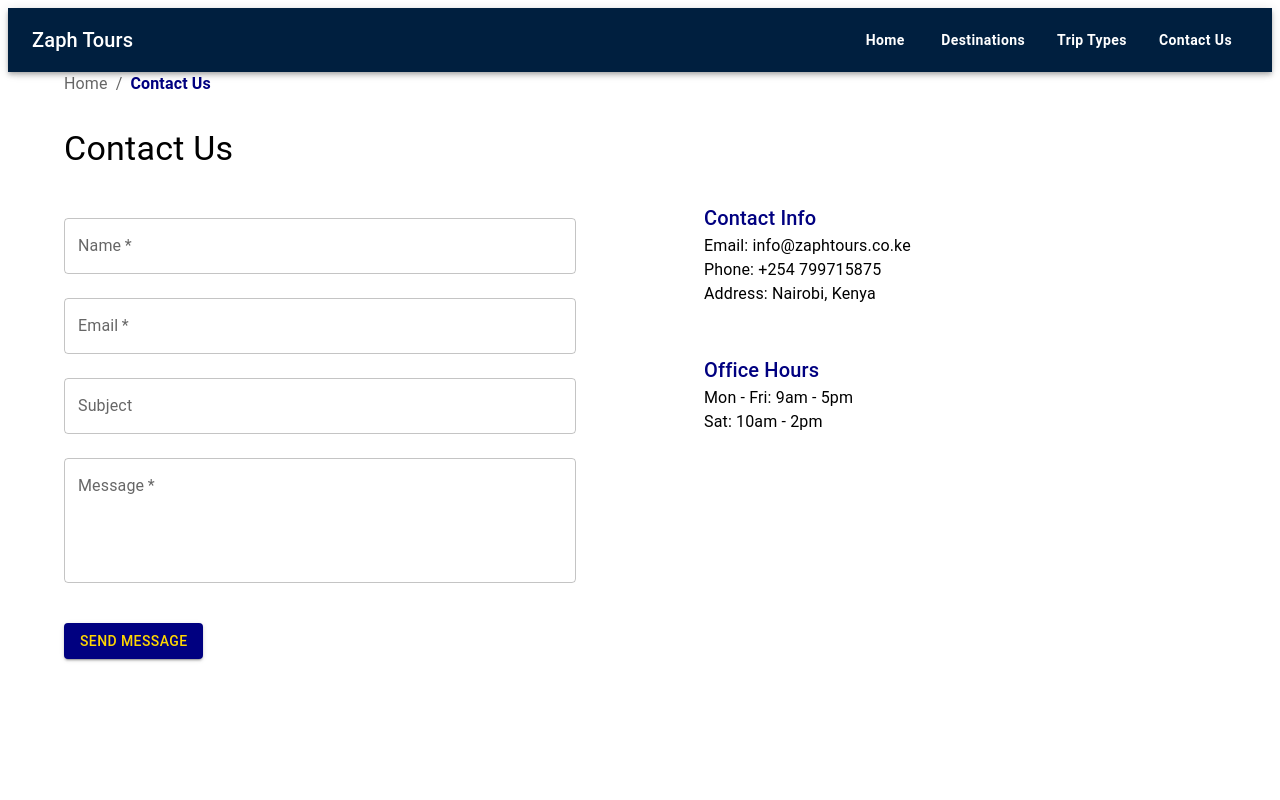
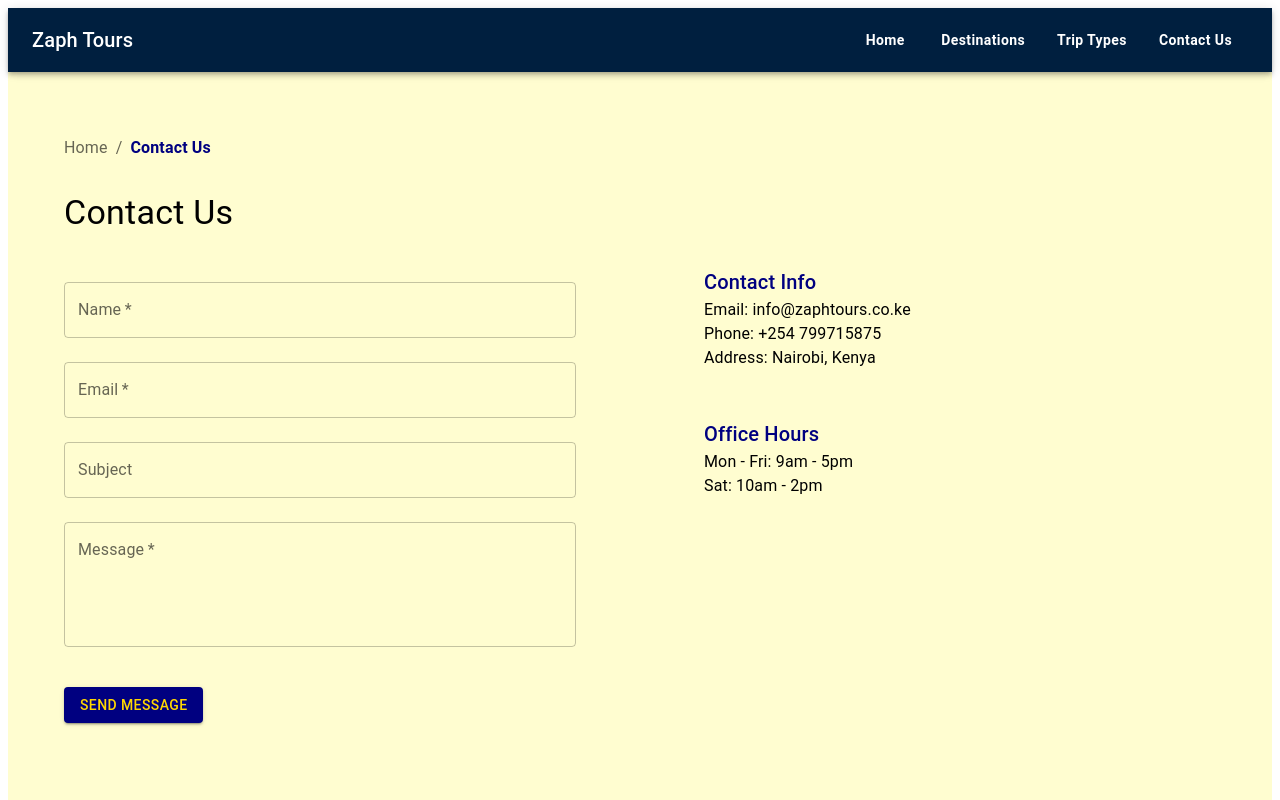
Before and after one commit to Jaabsaayugu/ZAPH-TOURS, a React (Vite) app: page /contactUs in a window 1280 px wide. Shown: the top 800 px of the page. Built offline with nearby package versions, Linux system fonts and the light colour scheme.

Commit message:
cream color

```diff
--- a/index.html
+++ b/index.html
@@ -4,7 +4,7 @@
     <meta charset="UTF-8" />
     <link rel="icon" type="image/svg+xml" href="/Logo.jpg" />
     <meta name="viewport" content="width=device-width, initial-scale=1.0" />
-    <title>Vite + React + TS</title>
+    <title>Zaph Tours</title>
   </head>
   <body>
     <div id="root"></div>
--- a/src/pages/ContactUs.tsx
+++ b/src/pages/ContactUs.tsx
@@ -10,6 +10,13 @@ import {
 } from "@mui/material";
 const Contact = () => {
   return (
+    <Box
+    sx={{
+      minHeight: "100vh",
+      background: "#FFFDD0",
+      paddingTop: "64px",
+    }}
+    >
     <Container>
       <Breadcrumbs sx={{ mb: 4 }}>
         <Link
@@ -107,6 +114,7 @@ const Contact = () => {
         ></iframe>
       </Box>
     </Container>
+    </Box>
   );
 };
 
--- a/src/pages/TripTypes.tsx
+++ b/src/pages/TripTypes.tsx
@@ -18,7 +18,7 @@ const TripTypes = () => (
   <Box
     sx={{
       minHeight: "100vh",
-      background: "linear-gradient(135deg, #f5f7fa 0%, #c3cfe2 100%) ",
+      background: "#FFFDD0",
       paddingTop: "64px",
     }}
   >
```
